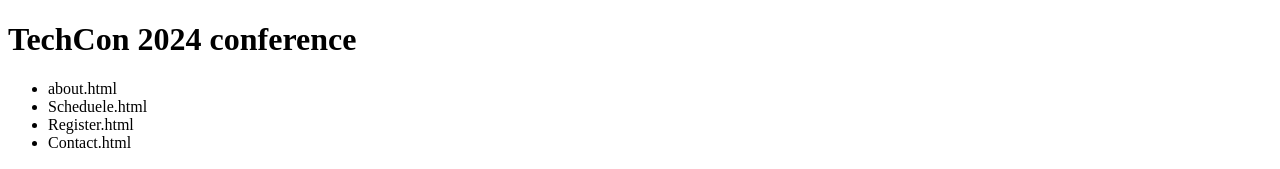
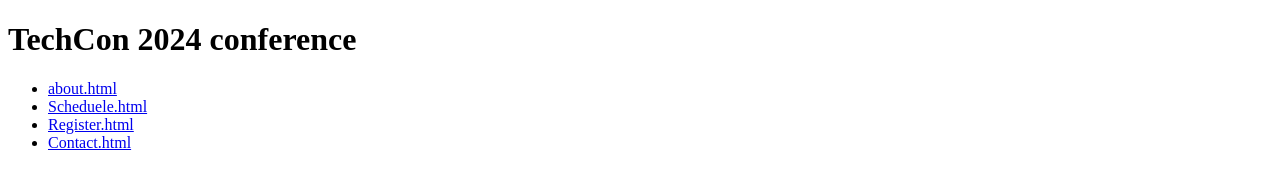
Before and after one commit to Mahmoud-Monir/TechCon_HTML, a plain HTML site: page techcon_website/index.html in a window 1280 px wide. Shown: the top 169 px of the page. Drawn offline with Linux system fonts and the light colour scheme.

Commit message:
Add files via upload

```diff
--- a/techcon_website/index.html
+++ b/techcon_website/index.html
@@ -10,10 +10,10 @@
             <h1>TechCon 2024 conference</h1>
             <nav>
                 <ul>
-                    <li><a\ href="about.html">about.html</a></li>
-                <li><a\ href="scheduele.html">Scheduele.html</a></li>
-                <li><a\ href="register.html">Register.html</a></li>
-                <li><a\ href="contact.html">Contact.html</a></li>
+                    <li><a href="about.html">about.html</a></li>
+                <li><a href="scheduele.html">Scheduele.html</a></li>
+                <li><a href="register.html">Register.html</a></li>
+                <li><a href="contact.html">Contact.html</a></li>
                 </ul>
             </nav>
         </header>
```
